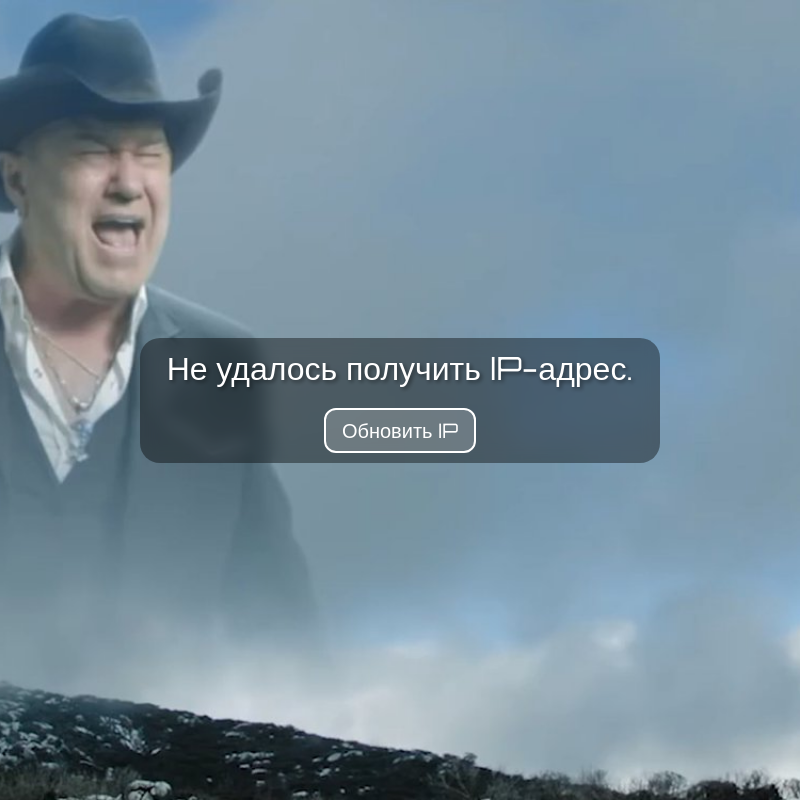
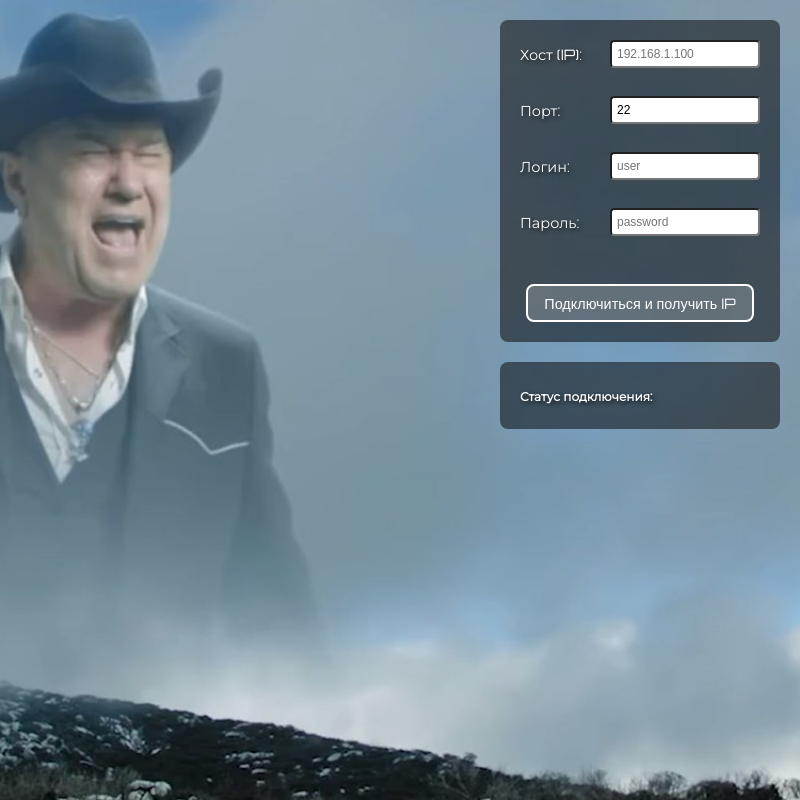
Before and after one commit to AdeNastasia/practice-with-electron, an Electron app: page index_main.html in a window 800 px wide. Drawn offline with Linux system fonts and the light colour scheme; no server answers.

Commit message:
добавила подключение по ssh и статус подключения

```diff
--- a/index_main.html
+++ b/index_main.html
@@ -1,4 +1,3 @@
-<!-- Основная версия стартовой странички -->
 <!DOCTYPE html>
 <html lang="ru">
 <head>
@@ -9,6 +8,11 @@
   <title>Внешний IP-адрес хоста</title>
 
   <style>
+
+    * {
+      box-sizing: border-box;
+    }
+
     body {
       margin: 0;
       height: 100vh;
@@ -24,49 +28,109 @@
       text-shadow: 2px 2px 4px rgba(0,0,0,0.7);
     }
 
-    .ip-container {
-    width: min(60%, 700px);
+  .right-block {
+    position: absolute;
+    top: 20px;
+    right: 20px;
+  }
+
+  .form-container {
+    background: rgba(0,0,0,0.5);
+    padding: 20px;
+    border-radius: 8px;
+    font-size: 1.8vw;
+    color: #fff;
+    margin-bottom: 20px;
     text-align: center;
-    background: rgba(0, 0, 0, 0.4);
-    backdrop-filter: blur(8px);
-    padding: 10px 20px;
-    border-radius: 20px;
-    position: relative;
-    }
+    width: 35vw;
+    min-width: 250px;
+    max-width: 400px;
+  }
 
-    #ip {
-    font-family: 'Orbitron', sans-serif;
-    font-size: 4vw;
-    color: #FFFFFF;
-    text-shadow: 2px 2px 4px rgba(0,0,0,0.5);
-    position: relative;
-    }
+  .form-container label {
+    display: flex;
+    justify-content: space-between;
+    align-items: center;
+    margin-bottom: 10px;
+  }
 
-  button {
+  .form-container input {
+    margin-left: 10px;
+    padding: 5px;
+    width: 150px;
+    font-size: 1.5vw;
+    border-radius: 4px;
+  }
+
+  .form-container input:focus {
+    outline: none;
+    border: 2px solid #ffffff;
+    box-shadow: 0 0 10px #ffffff;
+  }
+
+
+  .form-container button {
     margin-top: 20px;
     padding: 8px 16px;
-    font-size: 2.5vw;
+    font-size: 1.8vw;
     font-family: 'Orbitron', sans-serif;
     background: rgba(255, 255, 255, 0.2);
     color: #FFFFFF;
     border: 2px solid #FFFFFF;
-    border-radius: 12px;
+    border-radius: 8px;
     cursor: pointer;
     transition: all 0.3s ease;
+    display: inline-block;
   }
 
-  button:hover {
+  .form-container button:hover {
     background: rgba(255, 255, 255, 0.4);
     color: #000000;
+  }
+
+  .status-container {
+    background: rgba(0,0,0,0.5);
+    padding: 15px 20px;
+    border-radius: 8px;
+    font-size: 1.5vw;
+    color: #fff;
+    width: 35vw;
+    min-width: 250px;
+    max-width: 400px;
+    min-height: 60px;
+    box-sizing: border-box;
+    word-wrap: break-word;
+  }
+
+  #status-title {
+    font-size: 1.5vw;
+    margin-bottom: 5px;
+    font-weight: bold;
+  }
+
+  #status {
+    font-size: 1.3vw;
+    color: #fff;
+    word-wrap: break-word;
   }
 
   </style>
 </head>
 
 <body>
-  <div class="ip-container">
-    <div id="ip">Загрузка IP...</div>
-    <button id="refreshBtn">Обновить IP</button>
+  <div class="right-block">
+    <div class="form-container">
+    <label>Хост (IP): <input type="text" id="host" placeholder="192.168.1.100"></label><br>
+    <label>Порт: <input type="number" id="port" placeholder="22" value="22"></label><br>
+    <label>Логин: <input type="text" id="username" placeholder="user"></label><br>
+    <label>Пароль: <input type="password" id="password" placeholder="password"></label><br>
+    <button id="get-ip-btn">Подключиться и получить IP</button>
+    </div>
+
+    <div class="status-container">
+      <p id="status-title">Статус подключения:</p>
+      <p id="status"></p>
+    </div>
   </div>
 
   <script src="renderer.js"></script>
--- a/package.json
+++ b/package.json
@@ -14,5 +14,8 @@
   "devDependencies": {
     "electron": "^36.3.2",
     "electron-packager": "^17.1.2"
+  },
+  "dependencies": {
+    "ssh2": "^1.16.0"
   }
 }
--- a/renderer.js
+++ b/renderer.js
@@ -1,18 +1,29 @@
-function getIp() {
-  const ipElement = document.getElementById('ip');
-  ipElement.innerText = 'Загрузка IP...';
+const { ipcRenderer } = require('electron');
 
-  fetch('https://api.ipify.org?format=json')
-    .then(response => response.json())
-    .then(data => {
-      ipElement.innerText = `Внешний IP хоста: ${data.ip}`;
-    })
-    .catch(error => {
-      ipElement.innerText = 'Не удалось получить IP-адрес.';
-      console.error('Ошибка при получении IP:', error);
-    });
-}
+const getIpButton = document.getElementById('get-ip-btn');
+const statusElement = document.getElementById('status');
 
-getIp();
+getIpButton.addEventListener('click', () => {
+  const host = document.getElementById('host').value;
+  const port = document.getElementById('port').value;
+  const username = document.getElementById('username').value;
+  const password = document.getElementById('password').value;
 
-document.getElementById('refreshBtn').addEventListener('click', getIp);
+  statusElement.innerText = 'Подключение... (максимум 30 секунд)';
+
+  ipcRenderer.send('get-ip-request', { host, port, username, password });
+
+  const timeout = setTimeout(() => {
+    statusElement.innerText = 'Ошибка: время ожидания истекло.';
+  }, 30000);
+
+  ipcRenderer.once('get-ip-response', (event, data) => {
+    clearTimeout(timeout);
+
+    if (data.error) {
+      statusElement.innerText = 'Ошибка: ' + data.error;
+    } else {
+      statusElement.innerText = 'IP-адрес: ' + data.ip;
+    }
+  });
+});
```
Also changed, not shown: main.js (+43 -0 lines), 1 other file.
